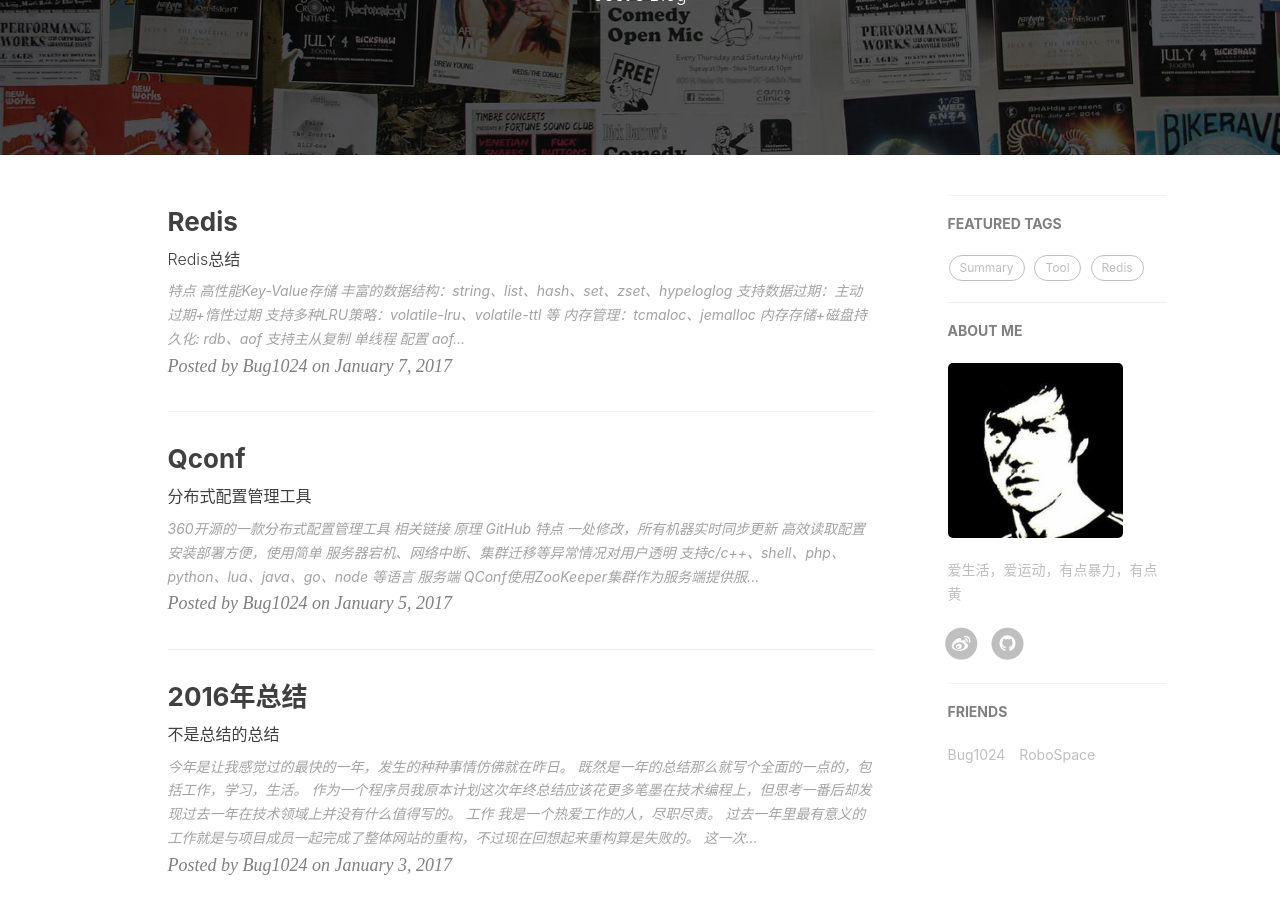
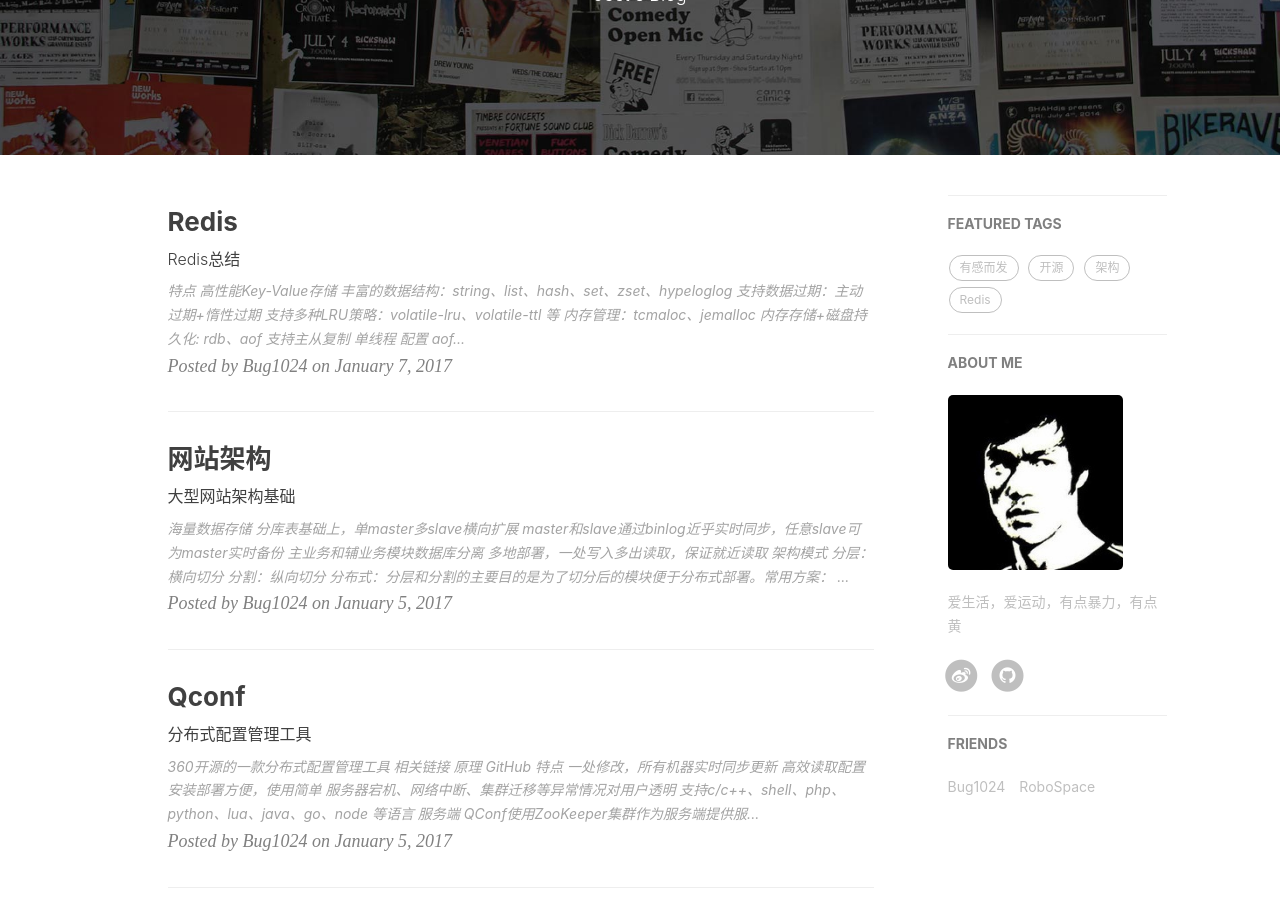
Before and after one commit to bug1024/jeet-blog, a Jekyll site: the page built from index.html, in a window 1280 px wide and 900 px high, scrolled down 263 px. Built offline with Jekyll 4.4.1, drawn with Linux system fonts in a browser that asks for light colours; nearby versions of some CDN libraries; the list of posts is cut into pages by our own code; comment, search, counter and statistics services are not loaded.

Commit message:
architecture

```diff
--- a/_posts/2016-12-25-2016summary.md
+++ b/_posts/2016-12-25-2016summary.md
@@ -6,7 +6,7 @@
 author:     "Bug1024"
 header-img: "img/post-bg-2016summary.jpg"
 tags:
-    - Summary
+    - 有感而发
 ---
 
 今年是让我感觉过的最快的一年，发生的种种事情仿佛就在昨日。
--- a/_posts/2017-01-02-qconf.md
+++ b/_posts/2017-01-02-qconf.md
@@ -6,7 +6,7 @@
 author:     "Bug1024"
 header-img: "img/post-bg-unix-linux.jpg"
 tags:
-    - Tool
+    - 开源
 ---
 
 360开源的一款分布式配置管理工具
--- /dev/null
+++ b/_posts/2017-01-08-web-architecture.md
@@ -0,0 +1,48 @@
+---
+layout:     post
+title:      "网站架构"
+subtitle:   "大型网站架构基础"
+date:       2017-01-05
+author:     "Bug1024"
+header-img: "img/post-bg-unix-linux.jpg"
+tags:
+    - 架构
+---
+
+## 海量数据存储
+ - 分库表基础上，单master多slave横向扩展
+ - master和slave通过binlog近乎实时同步，任意slave可为master实时备份
+ - 主业务和辅业务模块数据库分离
+ - 多地部署，一处写入多出读取，保证就近读取
+
+## 架构模式
+ - 分层：横向切分
+ - 分割：纵向切分
+ - 分布式：分层和分割的主要目的是为了切分后的模块便于分布式部署。常用方案：
+    * 分布式应用和服务
+    * 分布式静态资源
+    * 分布式数据和存储
+    * 分布式计算
+    * 分布式配置
+    * 分布式锁
+    * 分布式文件
+ - 集群：多台服务器部署相同的应用构成一个集群，通过负载均衡设备共同对外提供服务
+ - 缓存：将数据放距离计算最近的位置加快处理速度，改善性能第一手段，可以加快访问速度，减小后端负载压力。使用缓存 两个前提条件 ：1.数据访问热点不均衡；2.数据某时段内有效，不会很快过期
+    * CDN
+    * 反向代理
+    * 本地缓存
+    * 分布式缓存
+ - 异步：旨在系统解耦。异步架构是典型的消费者生产者模式，特性如下：
+    * 提高系统可用性
+    * 加快网站访问速度
+    * 消除并发访问高峰
+ - 冗余：实现高可用。数据库的冷备份和热备份
+ - 自动化：包括发布过程自动化，自动化代码管理，自动化测试，自动化安全检测，自动化部署，自动化监控，自动化报警，自动化失效转移，自动化失效恢复，自动化降级，自动化分配资源
+ - 安全：密码，手机校验码，加密，验证码，过滤，风险控制
+
+## 核心要素
+ - 性能(Performance)
+ - 可用性(Availability)
+ - 伸缩性(Scalability)
+ - 扩展性(Extensibility)
+ - 安全性(Security)
```
